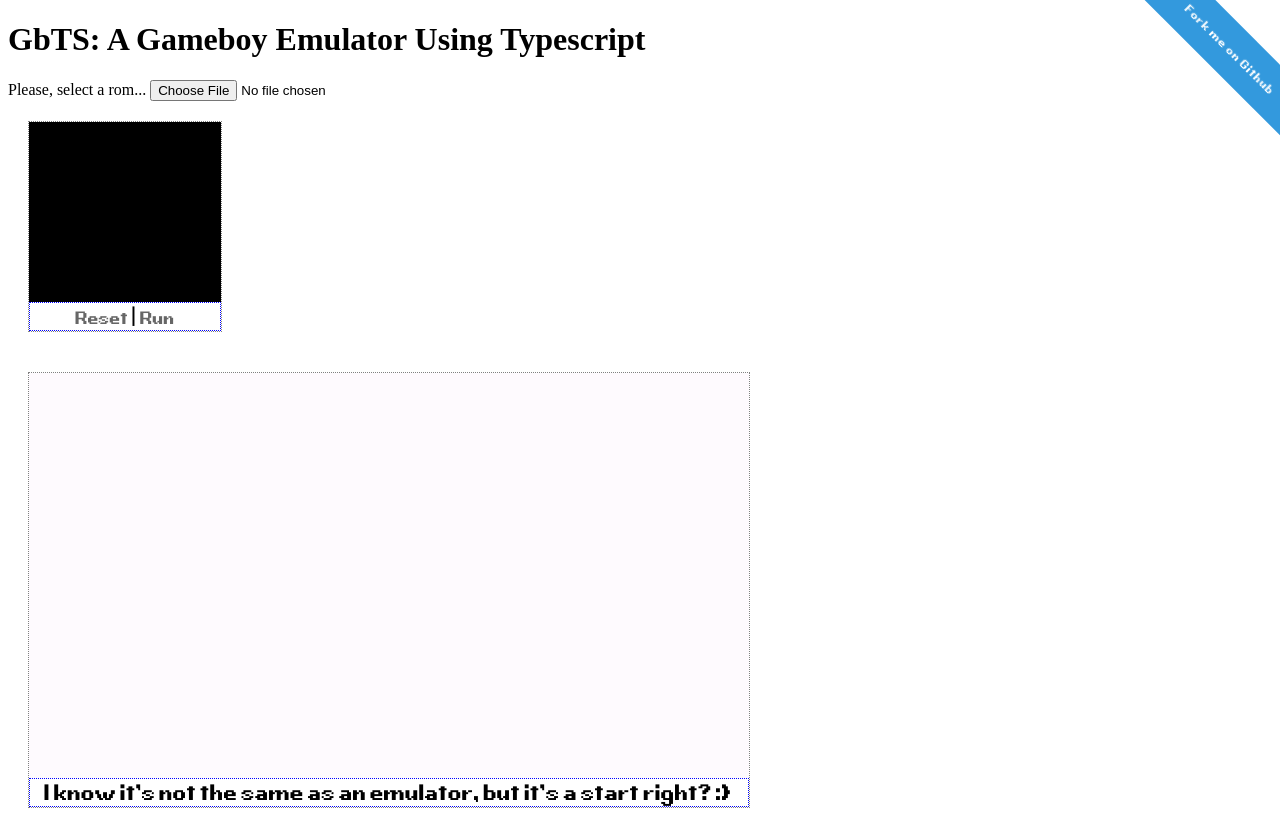
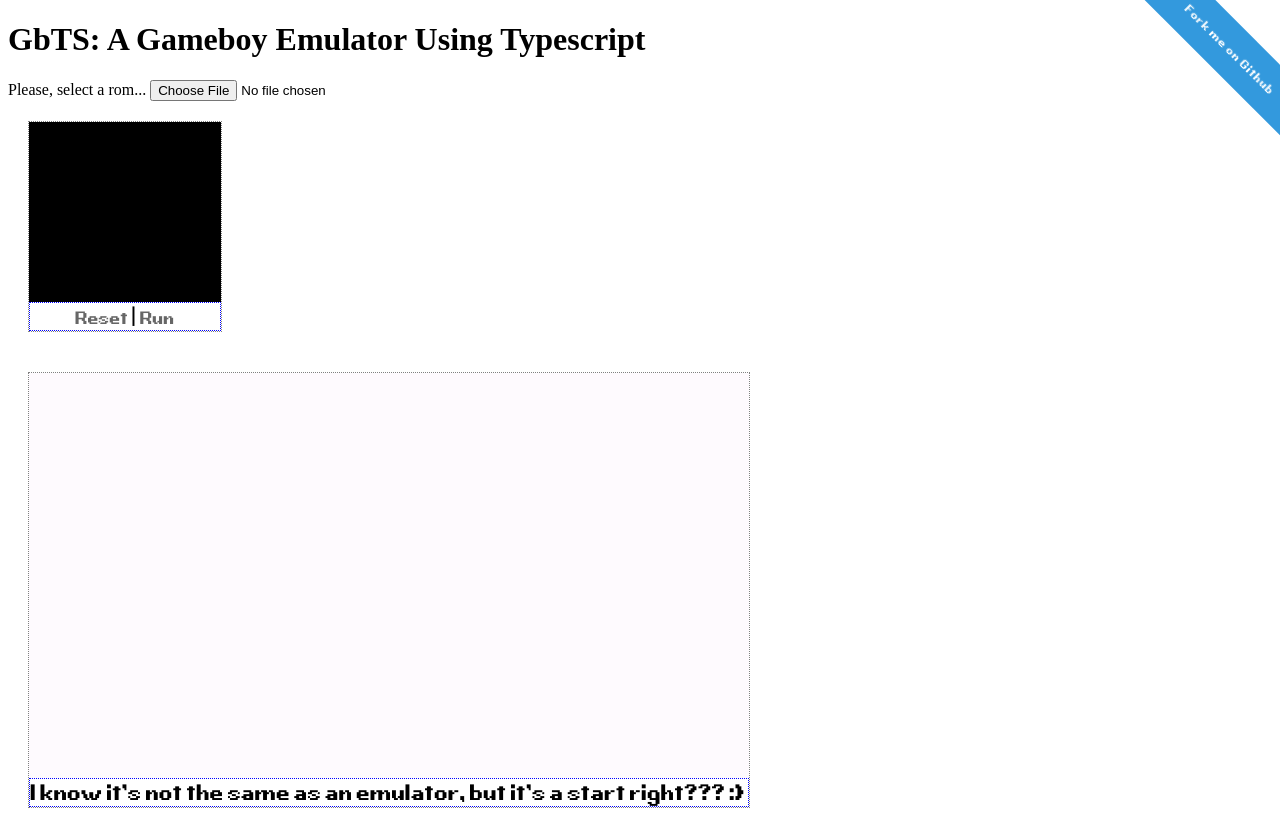
Before and after one commit to UncleFirefox/GbTs, a website with bundled scripts: page src/index.html in a window 1280 px wide. Built offline with nearby package versions, Linux system fonts and the light colour scheme.

Commit message:
Forcing a change for TravisCI

```diff
--- a/src/index.html
+++ b/src/index.html
@@ -26,7 +26,7 @@
     <div id="image">
         <figure>
             <img src="images/gbstart.gif" />
-            <figcaption>I know it's not the same as an emulator, but it's a start right? :)</figcaption>
+            <figcaption>I know it's not the same as an emulator, but it's a start right??? :)</figcaption>
         </figure>
     </div>
     <script src="scripts/Input.js"></script>
```
